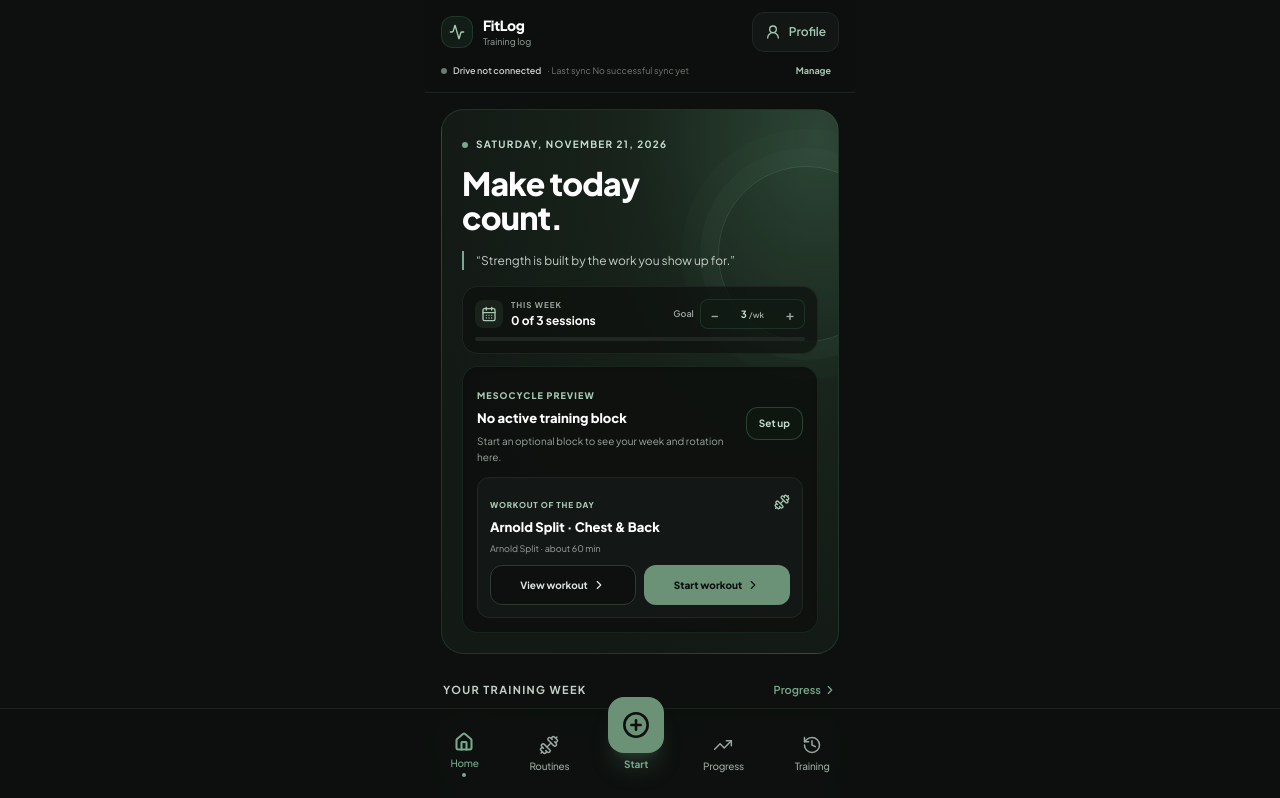
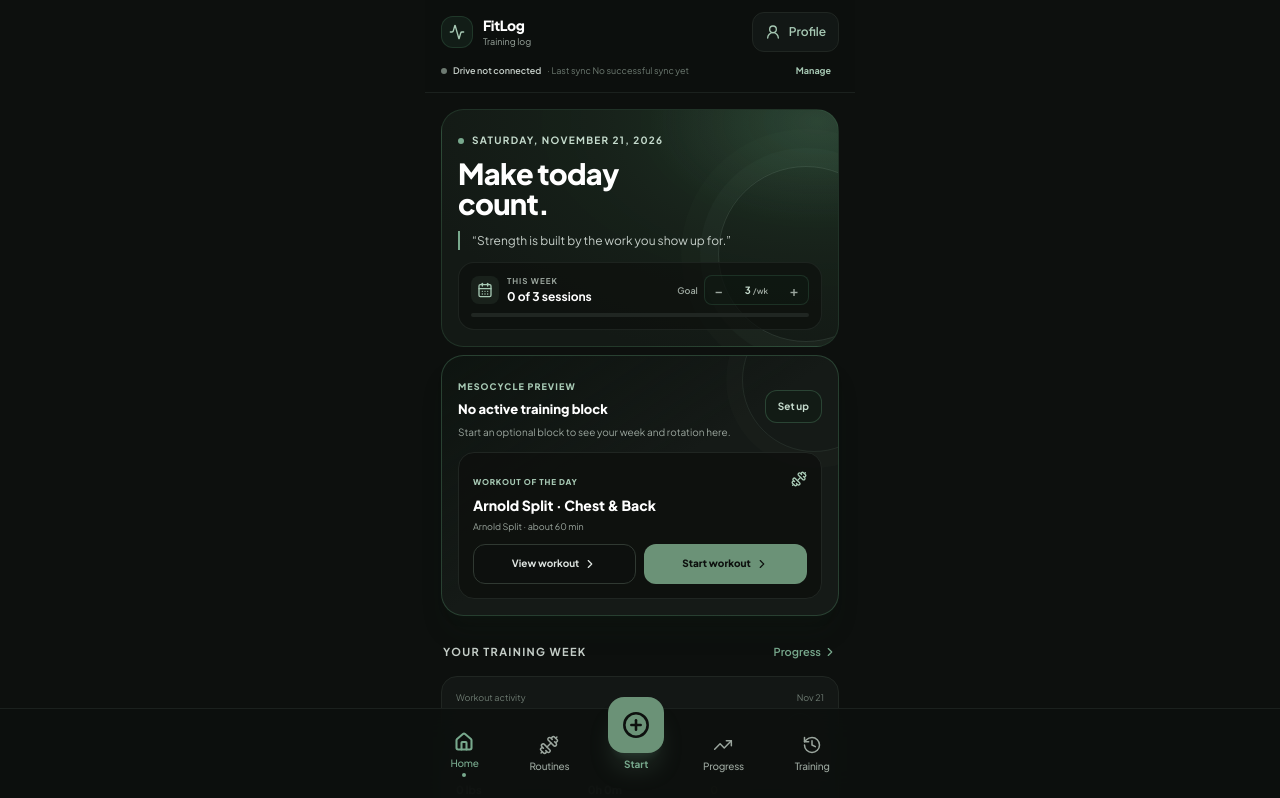
Before and after one commit to takue95/Fit-Log-Repository, a React (Vite) app: page / in a window 1280 px wide. Shown: the top 798 px of the page. Built offline with nearby package versions, Linux system fonts and the light colour scheme.

Commit message:
Refine home dashboard hierarchy and workout actions

```diff
--- a/src/components/Dashboard.tsx
+++ b/src/components/Dashboard.tsx
@@ -523,19 +523,19 @@ export const Dashboard: React.FC<DashboardProps> = ({
 
   return (
     <div className="flex flex-col gap-2 pb-5 animate-in fade-in duration-200">
-      <section className="relative isolate overflow-hidden rounded-[1.4rem] border border-emerald-700/35 bg-[radial-gradient(ellipse_at_95%_5%,rgba(120,169,141,0.13),transparent_32%),radial-gradient(ellipse_at_95%_5%,rgba(41,70,50,0.72),rgba(24,35,27,0.92)_42%,rgba(19,25,21,1)_78%)] px-5 py-5">
+      <section className="relative isolate overflow-hidden rounded-[1.4rem] border border-emerald-700/35 bg-[radial-gradient(ellipse_at_95%_5%,rgba(120,169,141,0.13),transparent_32%),radial-gradient(ellipse_at_95%_5%,rgba(41,70,50,0.72),rgba(24,35,27,0.92)_42%,rgba(19,25,21,1)_78%)] px-4 py-4">
         <div aria-hidden="true" className="pointer-events-none absolute -right-14 top-14 -z-10 h-44 w-44 rounded-full border border-emerald-300/15 shadow-[0_0_0_18px_rgba(120,169,141,0.045),0_0_0_37px_rgba(120,169,141,0.022)]" />
         <p className="inline-flex items-center gap-2 text-[10px] font-bold tracking-[0.13em] uppercase text-emerald-200">
           <span className="h-1.5 w-1.5 rounded-full bg-emerald-400" />
           {now.toLocaleDateString(undefined, { weekday: 'long', month: 'long', day: 'numeric', year: 'numeric' })}
         </p>
-        <h2 className="mt-3 text-[32px] leading-[1.08] font-extrabold tracking-tight text-white">
+        <h2 className="mt-2 text-[29px] leading-[1.06] font-extrabold tracking-tight text-white">
           Make today<br />count.
         </h2>
-        <blockquote className="mt-4 max-w-[18rem] border-l-2 border-emerald-400 pl-3 text-xs leading-relaxed text-neutral-300">
+        <blockquote className="mt-3 max-w-[18rem] border-l-2 border-emerald-400 pl-3 text-xs leading-relaxed text-neutral-300">
           “Strength is built by the work you show up for.”
         </blockquote>
-        <div className="mt-4 rounded-2xl border border-neutral-800/90 bg-neutral-950/70 p-3">
+        <div className="mt-3 rounded-2xl border border-neutral-800/90 bg-neutral-950/70 p-3">
           <div className="flex items-center justify-between gap-3">
             <div className="flex min-w-0 items-center gap-2">
               <span className="grid h-7 w-7 shrink-0 place-items-center rounded-lg bg-emerald-400/10 text-emerald-300"><CalendarDays className="h-4 w-4" aria-hidden="true" /></span>
@@ -560,8 +560,10 @@ export const Dashboard: React.FC<DashboardProps> = ({
             <span className="block h-full rounded-full bg-gradient-to-r from-emerald-600 to-emerald-400 transition-all" style={{ width: `${weeklyProgress}%` }} />
           </div>
         </div>
+      </section>
 
-        <section className="mt-3 rounded-2xl border border-emerald-800/40 bg-neutral-950/85 p-3.5 shadow-inner" aria-label="Mesocycle preview">
+<section className="relative overflow-hidden rounded-[1.4rem] border border-emerald-700/55 bg-gradient-to-br from-emerald-950/35 via-neutral-900 to-neutral-900 p-4 shadow-xl shadow-emerald-950/20" aria-label="Mesocycle preview">
+        <div aria-hidden="true" className="pointer-events-none absolute -right-12 -top-12 h-36 w-36 rounded-full border border-emerald-300/10 shadow-[0_0_0_16px_rgba(120,169,141,0.025)]" />
           {activeTrainingBlock ? (
             <>
               <div className="flex items-start justify-between gap-2">
@@ -615,12 +617,21 @@ export const Dashboard: React.FC<DashboardProps> = ({
               <button type="button" onClick={onOpenTrainingBlocks} className="shrink-0 rounded-xl border border-emerald-700/60 bg-emerald-950/45 px-3 py-2 text-[10px] font-bold text-emerald-200">Set up</button>
             </div>
           )}
-          {workoutOfDay && (
-            <div className="mt-3 rounded-xl border border-neutral-800 bg-neutral-900/80 p-3">
+          {activeWorkout ? (
+            <div className="relative mt-3 rounded-2xl border border-emerald-700/50 bg-neutral-950/85 p-3.5">
+              <span className="text-[8px] font-extrabold uppercase tracking-[.1em] text-emerald-300">Workout in progress</span>
+              <h4 className="mt-1 truncate text-[14px] font-extrabold text-white">{activeWorkout.title}</h4>
+              <div className="mt-2 flex items-center justify-between gap-2">
+                <span className="text-[9px] text-neutral-400">{activeWorkout.exercises.length} exercises logged</span>
+                <button type="button" onClick={onResumeActiveWorkout} className="min-h-10 rounded-xl bg-emerald-500 px-4 text-[10px] font-extrabold text-neutral-950 transition hover:bg-emerald-400">Resume workout</button>
+              </div>
+            </div>
+          ) : workoutOfDay ? (
+            <div className="relative mt-3 rounded-2xl border border-neutral-800 bg-neutral-950/85 p-3.5">
               <div className="flex items-start justify-between gap-2">
                 <div className="min-w-0">
                   <span className="text-[8px] font-extrabold uppercase tracking-[.1em] text-emerald-300">Workout of the day</span>
-                  <h4 className="mt-1 truncate text-[13px] font-extrabold text-white">{workoutOfDay.title}</h4>
+                  <h4 className="mt-1 truncate text-[14px] font-extrabold text-white">{workoutOfDay.title}</h4>
                   <p className="mt-1 text-[9px] text-neutral-400">{activeTrainingBlock?.splitName ?? selectedSplit} · about {workoutOfDay.estimatedMinutes} min</p>
                 </div>
                 <Dumbbell className="mt-1 h-4 w-4 shrink-0 text-emerald-300" aria-hidden="true" />
@@ -634,36 +645,24 @@ export const Dashboard: React.FC<DashboardProps> = ({
                 </button>
               </div>
             </div>
-          )}
+          ) : null}
         </section>
-      </section>
+      {!activeWorkout && !workoutOfDay && (
+        <button onClick={onStartEmptyWorkout} className="rounded-2xl border border-emerald-800/50 bg-emerald-950/30 p-4 text-left"><span className="text-[9px] font-bold uppercase tracking-wider text-emerald-300">Ready when you are</span><span className="mt-1 block text-lg font-bold text-white">Start a workout</span></button>
+      )}
 
-      {activeWorkout ? (
-        <section className="rounded-2xl border border-emerald-500/30 bg-gradient-to-br from-emerald-950/40 to-neutral-900 p-3.5">
-          <div className="flex items-center gap-2"><span className="h-2 w-2 rounded-full bg-emerald-400" /><span className="text-[9px] font-bold tracking-[.1em] uppercase text-emerald-300">Workout in progress</span></div>
-          <h3 className="mt-2 text-lg font-bold text-white">{activeWorkout.title}</h3>
-          <div className="mt-3 flex items-center justify-between"><span className="text-[10px] text-neutral-300">{activeWorkout.exercises.length} exercises logged</span><button onClick={onResumeActiveWorkout} className="rounded-xl bg-emerald-500 px-4 py-2.5 text-xs font-bold text-neutral-950">Resume workout</button></div>
-        </section>
-      ) : !workoutOfDay ? (
-        <button onClick={onStartEmptyWorkout} className="rounded-2xl border border-emerald-800/50 bg-emerald-950/30 p-4 text-left"><span className="text-[9px] font-bold uppercase tracking-wider text-emerald-300">Ready when you are</span><span className="mt-1 block text-lg font-bold text-white">Start a workout</span></button>
-      ) : null}
-
-      {sectionHeader('Your training week', 'Progress', onNavigateToAnalytics)}
+{sectionHeader('Your training week', 'Progress', onNavigateToAnalytics)}
       <section className="rounded-2xl border border-neutral-800 bg-neutral-900/80 p-3.5">
-        <div className="flex items-baseline justify-between"><div className="text-[15px] font-extrabold text-white">{thisWeek.length}<span className="ml-1.5 text-[10px] font-medium text-neutral-400">of 5 sessions</span></div><span className="text-[10px] text-neutral-400">{Math.min(100, Math.round((thisWeek.length / 5) * 100))}% of weekly goal</span></div>
-        <div className="mt-3 grid grid-cols-7 gap-1.5">
+        <div className="mb-1 flex items-center justify-between text-[9px] text-neutral-500"><span>Workout activity</span><span>{now.toLocaleDateString(undefined, { month: 'short', day: 'numeric' })}</span></div>
+        <div className="mt-2 grid grid-cols-7 gap-1.5">
           {dayCells.map((day) => <div key={day.date.toISOString()} className={`flex flex-col items-center gap-1.5 text-[8px] ${day.isToday ? 'font-bold text-neutral-200' : 'text-neutral-500'}`}><span className={`grid h-7 w-7 place-items-center rounded-full border ${day.hasWorkout ? 'border-emerald-800 bg-emerald-950/70 text-emerald-300' : day.isToday ? 'border-emerald-500/60 bg-emerald-950/30 text-emerald-300' : 'border-neutral-700 bg-neutral-800/70 text-neutral-600'}`}>{day.hasWorkout ? <Check className="h-3.5 w-3.5" /> : '·'}</span>{day.label}</div>)}
         </div>
-        <div className="mt-3 grid grid-cols-2 border-t border-neutral-800 pt-2.5">
-          <div><strong className="block text-xs font-bold text-white">{weeklyVolume.toLocaleString()} {settings.weightUnit}</strong><span className="text-[9px] text-neutral-400">Volume this week</span></div>
-          <div className="border-l border-neutral-800 pl-3"><strong className="block text-xs font-bold text-white">{Math.floor(weeklyMinutes / 60)}h {weeklyMinutes % 60}m</strong><span className="text-[9px] text-neutral-400">Time under the bar</span></div>
+        <div className="mt-3 grid grid-cols-3 border-t border-neutral-800 pt-2.5">
+          <div className="min-w-0"><strong className="block truncate text-[11px] font-bold text-white">{weeklyVolume.toLocaleString()} {settings.weightUnit}</strong><span className="text-[8px] text-neutral-400">Volume</span></div>
+          <div className="min-w-0 border-l border-neutral-800 pl-2"><strong className="block truncate text-[11px] font-bold text-white">{Math.floor(weeklyMinutes / 60)}h {weeklyMinutes % 60}m</strong><span className="text-[8px] text-neutral-400">Time</span></div>
+          <div className="min-w-0 border-l border-neutral-800 pl-2"><strong className="block truncate text-[11px] font-bold text-fitlog-gold">{weeklyPRs}</strong><span className="text-[8px] text-neutral-400">PRs · 30d</span></div>
         </div>
       </section>
-
-      <div className="grid grid-cols-2 gap-2.5 mt-0.5">
-        <div className="rounded-2xl border border-neutral-800 bg-neutral-900/80 p-3"><span className="text-[9px] font-semibold tracking-wide text-fitlog-gold-soft uppercase">Personal records</span><strong className="mt-1 block text-base font-extrabold text-fitlog-gold">{weeklyPRs}</strong><span className="text-[9px] text-neutral-400">in the last 30 days</span></div>
-        <div className="rounded-2xl border border-neutral-800 bg-neutral-900/80 p-3"><span className="text-[9px] font-semibold tracking-wide text-neutral-400 uppercase">Sessions logged</span><strong className="mt-1 block text-base font-extrabold text-white">{thisWeek.length}</strong><span className="text-[9px] text-neutral-400">this training week</span></div>
-      </div>
 
       {sectionHeader('Bodyweight', 'History', onNavigateToAnalytics)}
       <section className="rounded-2xl border border-neutral-800 bg-neutral-900/80 p-3.5">
```
